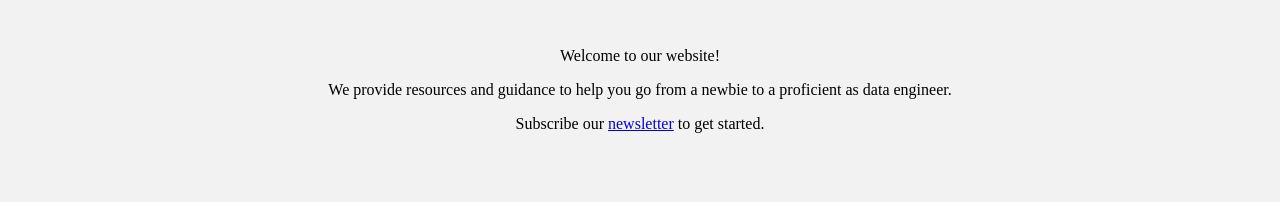
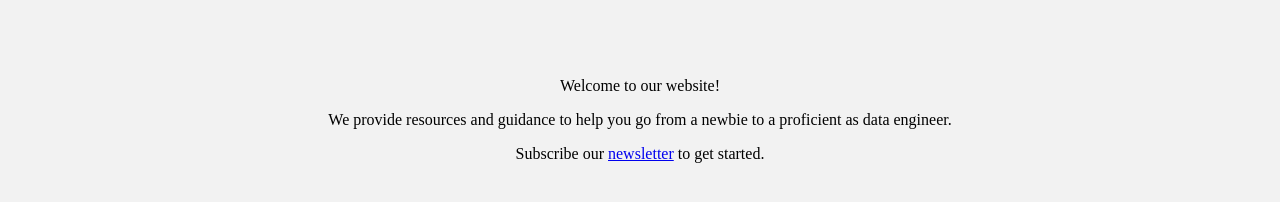
Before and after one commit to guoliveira/guoliveira.github.io, a plain HTML site: page index.html in a window 1280 px wide. Shown: the part 450-652 px from the top of the page. Drawn offline with Linux system fonts and the light colour scheme.

Commit message:
Aumentar  campo

```diff
--- a/index.html
+++ b/index.html
@@ -17,7 +17,7 @@
 		}
 		.text {
 			text-align: center;
-			margin: 50px 0;
+			margin: 80px 0;
 		}
 		.nav {
 			background-color: #333;
```
